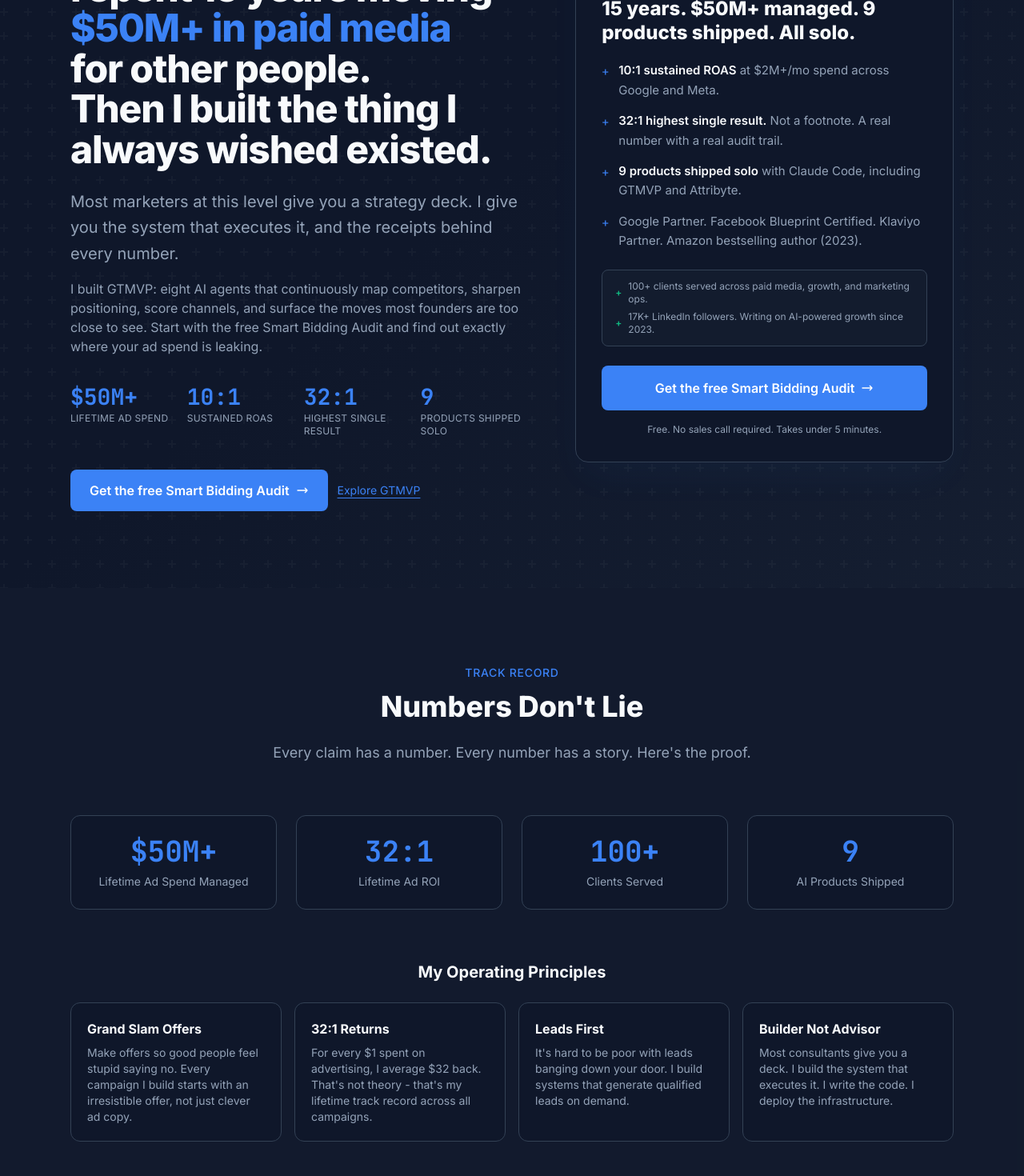
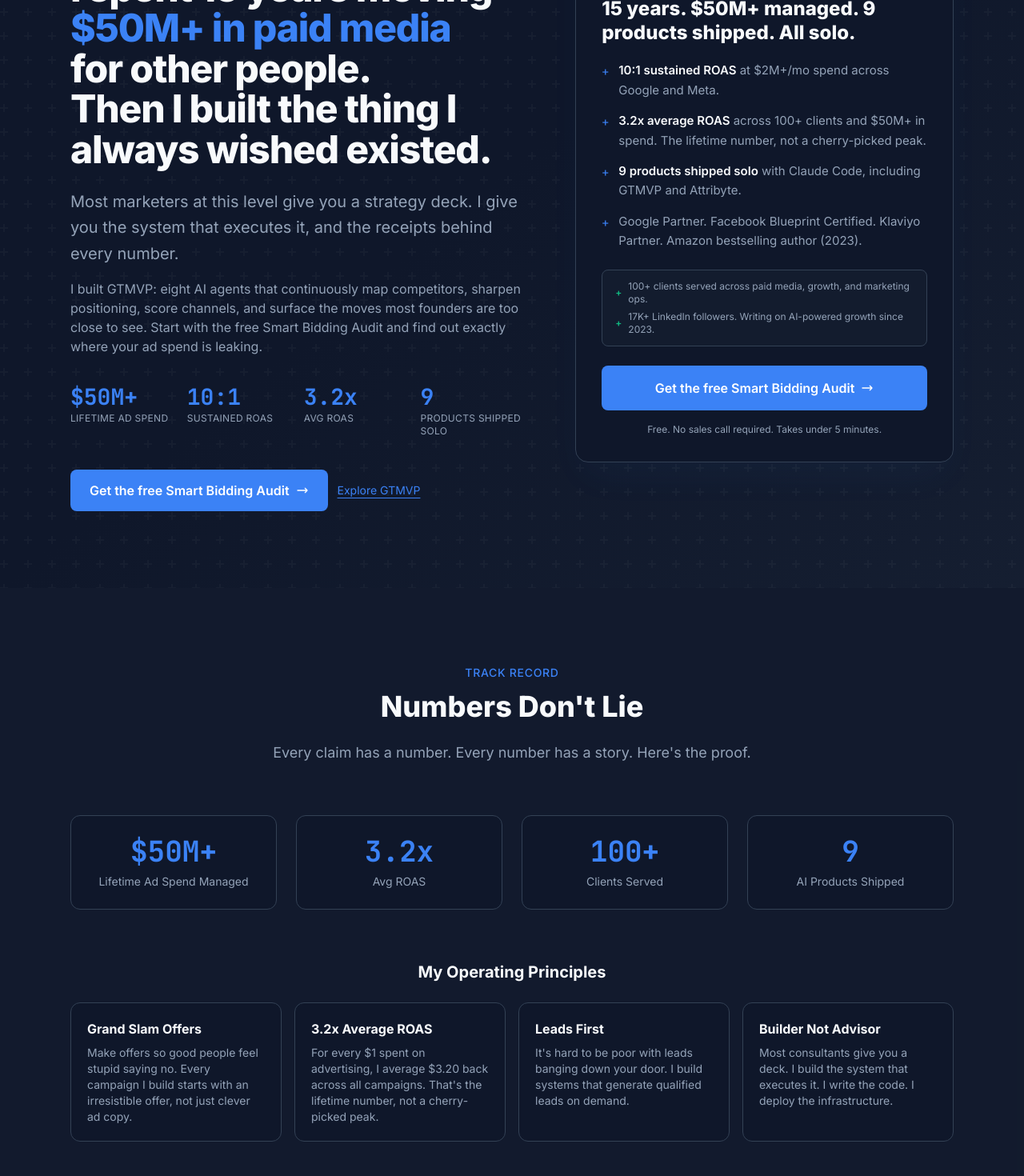
Before and after one commit to Stevekaplanai/stevekaplanai, a Next.js app: page / in a window 1280 px wide. Shown: the part 320-1790 px from the top of the page at 80% size. Built offline with nearby package versions, Linux system fonts and the light colour scheme.

Commit message:
fix: correct ROAS proof to 3.2x lifetime average (32:1 was the peak, mislabeled as Lifetime Ad ROI on hero/results/standards/gtmvp); keep 10:1 sustained

```diff
--- a/app/standards/page.tsx
+++ b/app/standards/page.tsx
@@ -44,7 +44,7 @@ const refusals = [
   {
     n: "04",
     title: "I won't promise a number I can't audit.",
-    body: "No guaranteed ROAS lift. No guaranteed pipeline. No guaranteed CPA reduction. The 32:1 lifetime ROI on my homepage is a documented track record across $50M+ of personally-managed spend, not a forward-looking promise. I'll guarantee the deliverable: 5 wins or full refund. That's it.",
+    body: "No guaranteed ROAS lift. No guaranteed pipeline. No guaranteed CPA reduction. The 3.2x average ROAS on my homepage is a documented track record across $50M+ of personally-managed spend, not a forward-looking promise. I'll guarantee the deliverable: 5 wins or full refund. That's it.",
   },
   {
     n: "05",
--- a/components/gtmvp.tsx
+++ b/components/gtmvp.tsx
@@ -202,7 +202,7 @@ export function GTMVPSection() {
           {[
             { stat: "$50M+", label: "Lifetime ad spend managed" },
             { stat: "10:1", label: "Sustained ROAS at $2M+/mo" },
-            { stat: "32:1", label: "Highest single result" },
+            { stat: "3.2x", label: "Average ROAS" },
             { stat: "100+", label: "Clients served" },
           ].map((item) => (
             <div
--- a/components/hero.tsx
+++ b/components/hero.tsx
@@ -9,7 +9,7 @@ interface Stat {
 const stats: Stat[] = [
   { value: "$50M+", label: "Lifetime Ad Spend" },
   { value: "10:1", label: "Sustained ROAS" },
-  { value: "32:1", label: "Highest Single Result" },
+  { value: "3.2x", label: "Avg ROAS" },
   { value: "9", label: "Products Shipped Solo" },
 ];
 
@@ -121,8 +121,8 @@ export function Hero() {
               <li className="flex items-start gap-3">
                 <span className="text-electric font-mono mt-0.5 flex-shrink-0">+</span>
                 <span>
-                  <span className="text-foreground font-semibold">32:1 highest single result.</span>{" "}
-                  Not a footnote. A real number with a real audit trail.
+                  <span className="text-foreground font-semibold">3.2x average ROAS</span>{" "}
+                  across 100+ clients and $50M+ in spend. The lifetime number, not a cherry-picked peak.
                 </span>
               </li>
               <li className="flex items-start gap-3">
--- a/components/results.tsx
+++ b/components/results.tsx
@@ -2,7 +2,7 @@ import Link from "next/link";
 
 const trackRecord = [
   { value: "$50M+", label: "Lifetime Ad Spend Managed" },
-  { value: "32:1", label: "Lifetime Ad ROI" },
+  { value: "3.2x", label: "Avg ROAS" },
   { value: "100+", label: "Clients Served" },
   { value: "9", label: "AI Products Shipped" },
 ];
@@ -34,9 +34,9 @@ const philosophy = [
       "Make offers so good people feel stupid saying no. Every campaign I build starts with an irresistible offer, not just clever ad copy.",
   },
   {
-    title: "32:1 Returns",
+    title: "3.2x Average ROAS",
     description:
-      "For every $1 spent on advertising, I average $32 back. That's not theory - that's my lifetime track record across all campaigns.",
+      "For every $1 spent on advertising, I average $3.20 back across all campaigns. That's the lifetime number, not a cherry-picked peak.",
   },
   {
     title: "Leads First",
```
